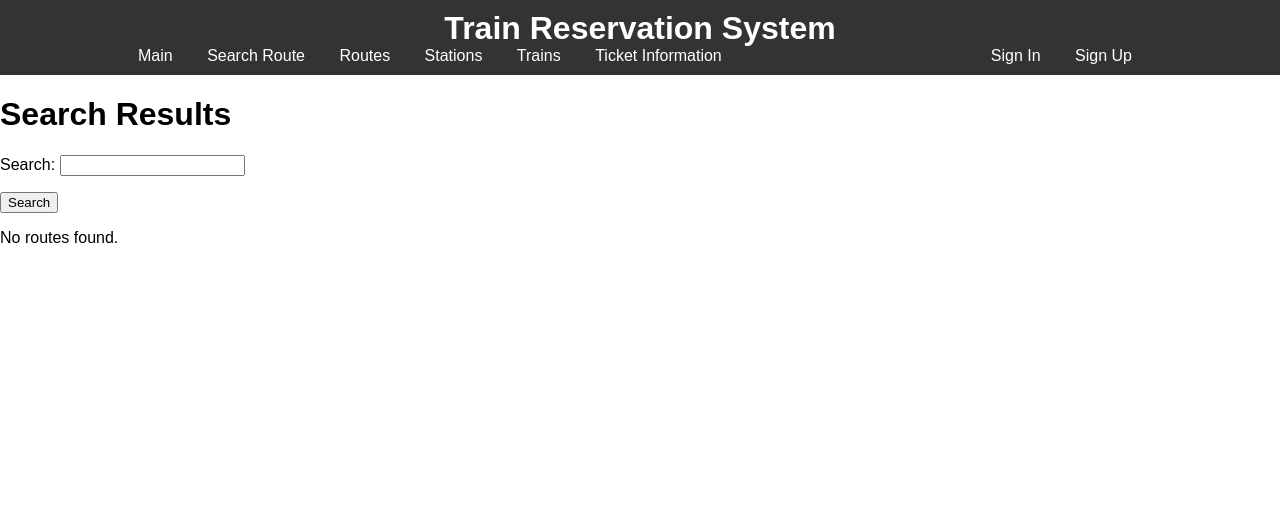
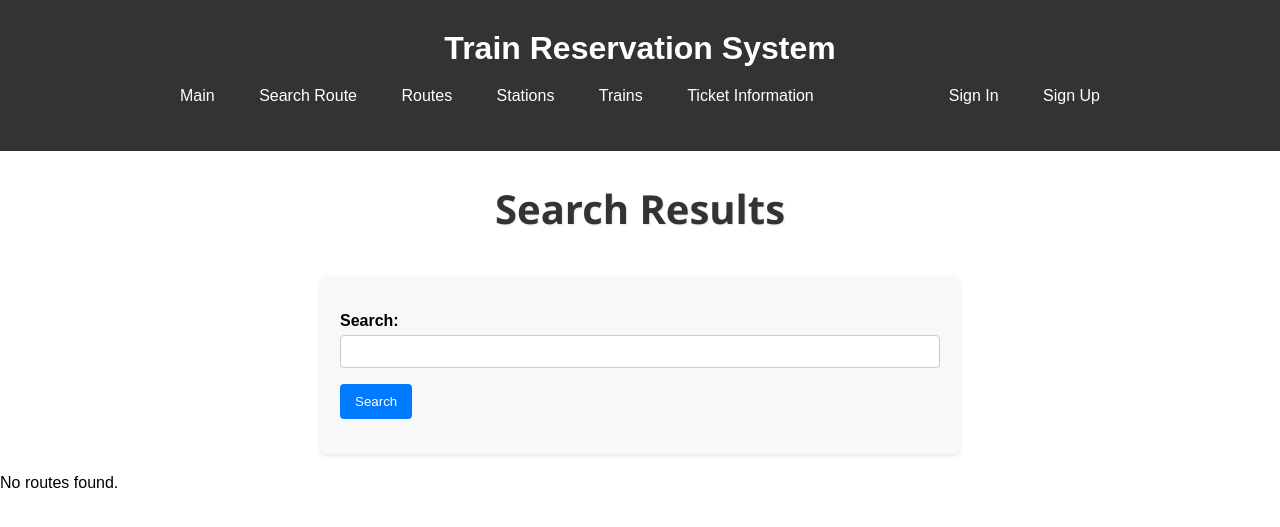
Before and after one commit to Jwizzed/IntercityRailwayReservationSystem, a Django app: page /railway/routes/ in a window 1280 px wide. Shown: the top 527 px of the page. Run offline with Django 4.2, Linux system fonts and the light colour scheme; data that the repository does not hold is empty.

Commit message:
modify css and HTML

```diff
--- a/railway/static/railway/styles.css
+++ b/railway/static/railway/styles.css
@@ -5,8 +5,8 @@ body {
 }
 
 .container {
-    width: 80%;
-    margin: auto;
+    width: 75%;
+    margin: 20px auto; /* This adds 20px margin to the top and bottom */
     overflow: hidden;
 }
 
@@ -14,6 +14,7 @@ body {
     background-color: #333;
     color: #fff;
     padding: 10px 0;
+    margin-bottom: 20px; /* This adds 20px margin to the bottom of the header */
 }
 
 .site-header h1 {
@@ -23,13 +24,13 @@ body {
 
 .site-nav ul {
     list-style-type: none;
-    margin: 0;
+    margin-top: 20px;
     padding: 0;
 }
 
 .site-nav li {
     display: inline;
-    margin-right: 10px;
+    margin: 0 10px; /* This adds 10px margin to the left and right of each list item */
 }
 
 .site-nav a {
@@ -46,12 +47,128 @@ body {
     float: right;
 }
 
-footer {
-    background-color: #333;
-    color: #fff;
-    text-align: center;
-    padding: 10px 0;
-    position: relative;
-    bottom: 0;
+.search-route-page h1 {
+    font-size: 2.5em; /* Larger font size */
+    font-weight: 700; /* Bolder text */
+    color: #333; /* Dark grey color */
+    text-align: center; /* Center-aligned text */
+    margin-top: 20px; /* Space above the title */
+    margin-bottom: 30px; /* Space below the title */
+    padding: 10px 0; /* Padding at the top and bottom */
+    text-shadow: 1px 1px 2px rgba(0, 0, 0, 0.1); /* Subtle shadow for depth */
+    font-family: 'Segoe UI', Tahoma, Geneva, Verdana, sans-serif; /* Optional: Custom font */
+}
+
+.form-container {
+    background-color: #f8f8f8; /* Light background for the form container */
+    padding: 20px; /* Padding around the form */
+    border-radius: 8px; /* Rounded corners */
+    box-shadow: 0 2px 4px rgba(0, 0, 0, 0.1); /* Subtle shadow for depth */
+    max-width: 600px; /* Max width for the form container */
+    margin: 20px auto; /* Center the container with auto margins */
+}
+
+.guide-section {
+    margin: 20px 10px; /* Adds 10px margin to left and right sides */
+    padding: 20px;
+    border: 1px solid #ddd;
+    border-radius: 8px;
+    background-color: #f9f9f9;
+    font-size: 1rem;
+    line-height: 1.6;
+}
+
+.guide-list {
+    list-style-type: decimal;
+    padding-left: 20px;
+}
+
+.guide-list li {
+    margin-bottom: 15px;
+    padding: 10px;
+    border-bottom: 1px solid #eee;
+}
+
+.guide-list strong {
+    color: #333;
+    font-weight: bold;
+}
+
+@media screen and (max-width: 768px) {
+    .container {
+        width: 75%;
+        margin: 10px auto;
+        padding: 0 10px; /* Adds 10px padding to the left and right sides */
+    }
+
+    .guide-section {
+        padding: 15px;
+        margin: 10px 5px; /* Slightly reduce the side margin for smaller screens */
+    }
+}
+
+.form-group {
+    margin-bottom: 15px; /* Space out each form group */
+}
+
+.form-group label {
+    display: block; /* Make labels block elements */
+    margin-bottom: 5px; /* Add some space below the label */
+    font-weight: bold; /* Make label text bold */
+}
+
+.form-group input,
+.form-group select {
+    width: 100%; /* Full width for inputs and selects */
+    padding: 8px 10px; /* Padding inside the input/select elements */
+    border: 1px solid #ccc; /* Border for input/select elements */
+    border-radius: 4px; /* Rounded corners for input/select elements */
+    box-sizing: border-box; /* Ensure padding doesn't affect overall width */
+}
+
+button.btn-primary {
+    background-color: #007bff; /* Primary button color */
+    color: white; /* Text color for the button */
+    padding: 10px 15px; /* Padding inside the button */
+    border: none; /* Remove default border */
+    border-radius: 4px; /* Rounded corners for the button */
+    cursor: pointer; /* Pointer cursor on hover */
+    display: inline-block; /* Align button properly */
+}
+
+button.btn-primary:hover {
+    background-color: #0056b3; /* Darker shade on hover */
+}
+
+@media screen and (max-width: 768px) {
+    /* Responsive adjustments */
+    .form-group input,
+    .form-group select {
+        width: 100%; /* Ensure full width on smaller screens */
+    }
+}
+
+table {
     width: 100%;
+    border-collapse: collapse;
+    margin-top: 20px;
 }
+
+th, td {
+    padding: 8px;
+    border: 1px solid #ddd;
+    text-align: left;
+}
+
+th {
+    background-color: #f4f4f4;
+}
+
+/* Responsive Adjustments */
+@media screen and (max-width: 480px) {
+    .container {
+        width: 100%;
+    }
+
+    /* Other responsive styles */
+}
--- a/railway/templates/routes_list.html
+++ b/railway/templates/routes_list.html
@@ -1,45 +1,36 @@
 {% extends 'base.html' %}
 {% block content %}
+    <div class="search-route-page">
         <h1>Search Results</h1>
+        <div class="form-container">
             <form method="get" action="">
+                <div class="form-group">
                     {{ search_form.as_p }}
-    <button type="submit">Search</button>
+                    <button class="btn btn-primary" type="submit">Search
+                    </button>
+                </div>
             </form>
+        </div>
 
         {% if routes %}
-<table>
+            <table class="table">
                 <thead>
                 <tr>
-            <th>Departure Station</th>
-            <th>Terminal Station</th>
-            <th>Departure Time</th>
-            <th>Arrival Time</th>
-            <th>Action</th>
+                    <th scope="col">Departure Station</th>
+                    <th scope="col">Terminal Station</th>
+                    <th scope="col">Departure Time</th>
+                    <th scope="col">Arrival Time</th>
+                    <th scope="col">Action</th>
                 </tr>
                 </thead>
                 <tbody>
                 {% for route in routes %}
-        <tr>
-            <td>{{ route.departure_station }}</td>
-            <td>{{ route.terminal_station }}</td>
-            <td>{{ route.departure_time }}</td>
-            <td>{{ route.arrival_time }}</td>
-            <td>
-              {% if user.is_authenticated %}
-                   {% if route.departure_time.date == now.date %}
-                       <a href="{% url 'railway:pick_seat' route_id=route.id %}">Select Seat</a>
-                   {% else %}
-                       Unavailable
-                   {% endif %}
-               {% else %}
-                   <a href="{% url 'railway:signin' %}">Login to select seat</a>
-               {% endif %}
-            </td>
-        </tr>
+                    <!-- Table rows here -->
                 {% endfor %}
                 </tbody>
             </table>
         {% else %}
             <p>No routes found.</p>
         {% endif %}
+    </div>
 {% endblock %}
```
Also changed, not shown: railway/templates/main_page.html (+0 -26 lines), railway/templates/reservation.html (+6 -1 lines), railway/templates/stations_list.html (+7 -1 lines), railway/templates/trains_list.html (+9 -2 lines). Lines whose indentation alone changed are shown as unchanged.
